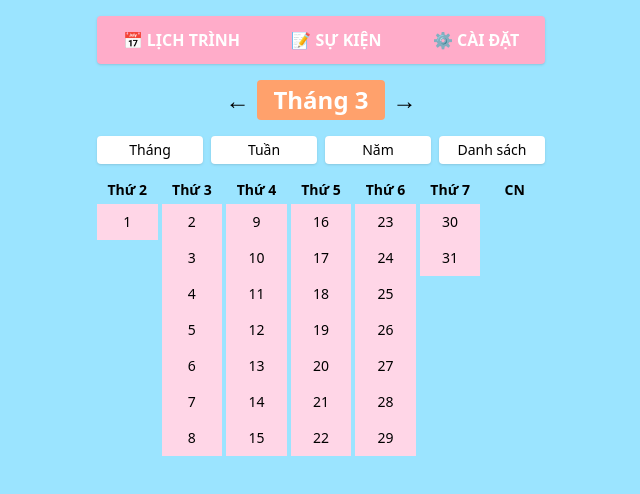
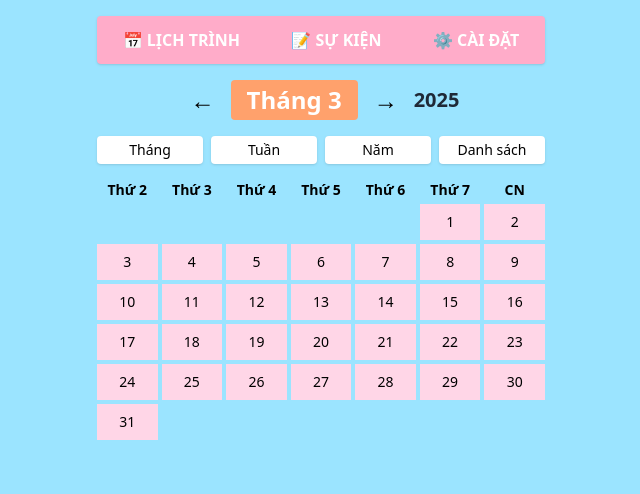
Before and after one commit to lexuantruongtv/2CATs, a plain HTML site: page web/dashboard.html in a window 1280 px wide. Shown: the whole page, without its empty margins (319-959 px from the left). Drawn offline with nearby package versions, Linux system fonts and the light colour scheme.

Commit message:
add year

```diff
--- a/web/dashboard.html
+++ b/web/dashboard.html
@@ -6,7 +6,6 @@
   <meta name="viewport" content="width=device-width, initial-scale=1.0" />
   <title>Trang chủ - Lịch tháng</title>
   <script src="https://cdn.tailwindcss.com"></script>
-  <script src="app.js" defer></script>
 </head>
 
 <body class="bg-[#9BE4FF] min-h-screen flex flex-col items-center p-4 font-sans">
@@ -20,11 +19,12 @@
 
   <!-- Tab: Lịch trình -->
   <div id="calendarTab" class="w-full max-w-md">
-    <!-- Tiêu đề tháng -->
-    <div class="flex items-center justify-center mb-4">
+    <!-- Tiêu đề tháng + năm -->
+    <div class="flex items-center justify-center mb-4 space-x-2">
       <button class="text-2xl px-2" onclick="changeMonth(-1)">←</button>
       <h1 id="monthTitle" class="text-2xl font-bold bg-[#FFA16C] text-white px-4 py-1 rounded">THÁNG 3</h1>
       <button class="text-2xl px-2" onclick="changeMonth(1)">→</button>
+      <span id="yearDisplay" class="text-xl font-semibold text-gray-800 ml-2">2025</span>
     </div>
 
     <!-- Bộ chọn chế độ -->
@@ -73,9 +73,12 @@
     </div>
   </div>
 
+  <!-- Script -->
   <script>
-    let currentMonth = 2;  // Bắt đầu từ tháng 3 (tháng 2 trong lập trình vì tháng bắt đầu từ 0)
-    const monthNames = ["Tháng 1", "Tháng 2", "Tháng 3", "Tháng 4", "Tháng 5", "Tháng 6", "Tháng 7", "Tháng 8", "Tháng 9", "Tháng 10", "Tháng 11", "Tháng 12"];
+    let currentMonth = 2; // Tháng 3 (bắt đầu từ 0)
+    let currentYear = 2025;
+    const monthNames = ["Tháng 1", "Tháng 2", "Tháng 3", "Tháng 4", "Tháng 5", "Tháng 6",
+      "Tháng 7", "Tháng 8", "Tháng 9", "Tháng 10", "Tháng 11", "Tháng 12"];
 
     function showTab(tab) {
       document.getElementById('calendarTab').classList.add('hidden');
@@ -91,16 +94,16 @@
 
     function renderCalendar() {
       const monthTitle = document.getElementById("monthTitle");
+      const yearDisplay = document.getElementById("yearDisplay");
       const calendarGrid = document.getElementById("calendarGrid");
 
-      // Cập nhật tiêu đề tháng
       monthTitle.innerText = monthNames[currentMonth];
+      yearDisplay.innerText = currentYear;
 
-      // Lấy số ngày trong tháng
-      const daysInMonth = new Date(2025, currentMonth + 1, 0).getDate();
-      const firstDay = new Date(2025, currentMonth, 1).getDay(); // Ngày đầu tháng
+      const daysInMonth = new Date(currentYear, currentMonth + 1, 0).getDate();
+      let firstDay = new Date(currentYear, currentMonth, 1).getDay();
+      firstDay = (firstDay + 6) % 7; // chuyển Chủ Nhật từ 0 → 6
 
-      // Làm mới bảng ngày
       calendarGrid.innerHTML = `
         <div class="font-bold">Thứ 2</div>
         <div class="font-bold">Thứ 3</div>
@@ -111,28 +114,33 @@
         <div class="font-bold">CN</div>
       `;
 
-      // Thêm ô ngày vào bảng
       let day = 1;
       for (let i = 0; i < 6; i++) {
-        const row = document.createElement('div');
         for (let j = 0; j < 7; j++) {
+          const cell = document.createElement('div');
           if (i === 0 && j < firstDay) {
-            row.innerHTML += `<div></div>`;
+            cell.innerHTML = "";
           } else if (day <= daysInMonth) {
-            row.innerHTML += `<div class="bg-[#FFD6E7] p-2 cursor-pointer" onclick="showPopup('${day}/${currentMonth + 1}')">${day}</div>`;
+            cell.className = "bg-[#FFD6E7] p-2 cursor-pointer";
+            cell.innerText = day;
+            cell.onclick = () => showPopup(`${day}/${currentMonth + 1}/${currentYear}`);
             day++;
-          } else {
-            row.innerHTML += `<div></div>`;
           }
+          calendarGrid.appendChild(cell);
         }
-        calendarGrid.appendChild(row);
       }
     }
 
     function changeMonth(direction) {
       currentMonth += direction;
-      if (currentMonth < 0) currentMonth = 11;
-      if (currentMonth > 11) currentMonth = 0;
+      if (currentMonth < 0) {
+        currentMonth = 11;
+        currentYear--;
+      }
+      if (currentMonth > 11) {
+        currentMonth = 0;
+        currentYear++;
+      }
       renderCalendar();
     }
 
@@ -145,8 +153,7 @@
       document.getElementById('popup').classList.add('hidden');
     }
 
-    // Khi tải trang, hiển thị lịch tháng 3
-    renderCalendar();
+    renderCalendar(); // Load mặc định
   </script>
 </body>
 
```
